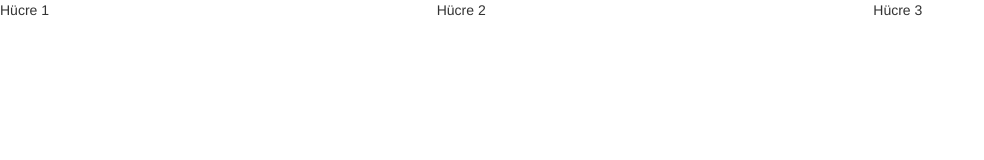
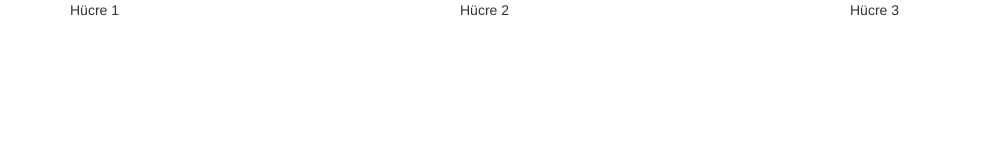
Before and after one commit to erhanaslan/weBasic, a plain HTML site: page index.html in a window 1280 px wide. Shown: the whole page, without its empty margins (0-984 px from the left). Drawn offline with nearby package versions, Linux system fonts and the light colour scheme.

Commit message:
Bootstrap Module active

```diff
--- a/index.html
+++ b/index.html
@@ -6,6 +6,7 @@
     <meta name="viewport" content="width=device-width, initial-scale=1.0">
     <!-- Bootstrap -->
     <link href="css/bootstrap.min.css" rel="stylesheet" media="screen">
+    <link href="css/style.css" rel="stylesheet" media="screen">
 
     <!-- HTML5 Shim and Respond.js IE8 support of HTML5 elements and media queries -->
     <!-- WARNING: Respond.js doesn't work if you view the page via file:// -->
@@ -16,10 +17,12 @@
 </head>
 <body>
 
-<div class="row">
-    <div class="col-xs-4">Hücre 1</div>
-    <div class="col-xs-4">Hücre 2</div>
-    <div class="col-xs-4">Hücre 3</div>
+<div class="container">
+    <div class="row">
+        <div class="col-sm-4">Hücre 1</div>
+        <div class="col-sm-4">Hücre 2</div>
+        <div class="col-sm-4">Hücre 3</div>
+    </div>
 </div>
 <!-- jQuery (necessary for Bootstrap's JavaScript plugins) -->
 <script src="https://code.jquery.com/jquery.js"></script>
--- a/less/style.less
+++ /dev/null
@@ -1,12 +0,0 @@
-@renk : #ff0000;
-
-a {
-  color: @renk;
-}
-.row {
-  div{
-    padding: 15px;
-    background-color: #dedede;
-    border: 1px solid #000000;
-  }
-}
```
